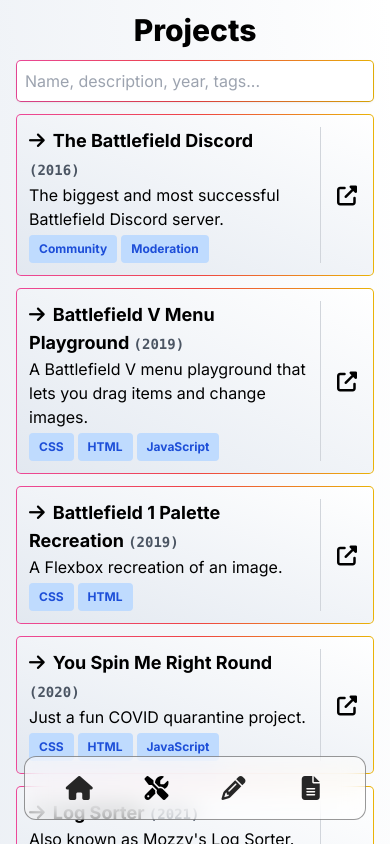
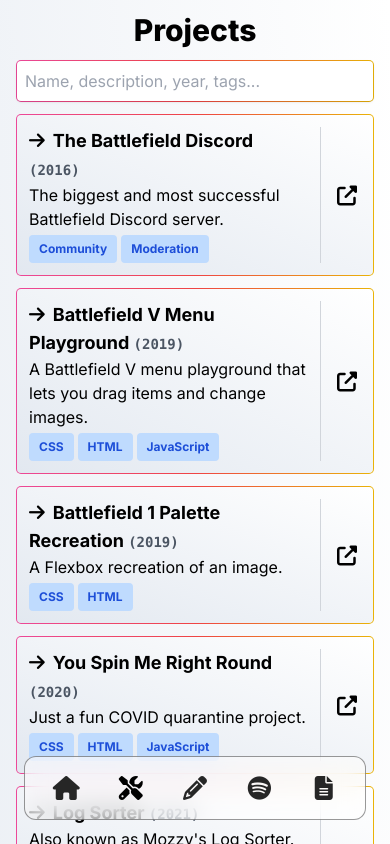
Before and after one commit to leonlarsson/leon-home, a Next.js app: page /projects in a window 390 px wide. Shown: the top 844 px of the page. Built offline with nearby package versions, Linux system fonts and the light colour scheme.

Commit message:
Header: add Music
Adjusts breakpoints.

```diff
--- a/app/(main)/components/Header.tsx
+++ b/app/(main)/components/Header.tsx
@@ -5,7 +5,7 @@
   return (
     <div className="select-none">
       {/* TOP HEADER */}
-      <header className="relative z-50 mb-6 hidden px-6 min-[490px]:block">
+      <header className="relative z-50 mb-6 hidden px-6 min-[535px]:block">
         {/* <GradientBorder rounded="rounded-[13px]" extraClasses="max-w-5xl mx-auto mt-8">
           <div className="flex h-16 items-center justify-between rounded-xl bg-white/80 px-2 dark:bg-[#1e1e1e]/70">REST HERE</div>
         </GradientBorder> */}
@@ -15,10 +15,11 @@
             <HeaderLink content="Home" url="/" />
             <HeaderLink content="Projects" url="/projects" />
             <HeaderLink content="Guestbook" url="/guestbook" />
+            <HeaderLink content="Music" url="/music" />
             <HeaderLink content="Resume" url="/resume" />
           </div>
 
-          <div className="hidden items-center text-2xl min-[640px]:flex [&>*]:px-1">
+          <div className="hidden items-center text-2xl min-[690px]:flex [&>*]:px-1">
             <HeaderLink content={<i className="fa-solid fa-envelope fa-fw" />} url="mailto:leonlarsson8@gmail.com" title="Email" newTab />
             <HeaderLink content={<i className="fa-brands fa-linkedin fa-fw" />} url="https://www.linkedin.com/in/leonlarsson/" title="LinkedIn" newTab />
             <HeaderLink content={<i className="fa-brands fa-x-twitter fa-fw" />} url="https://x.com/MozzyFX" title="X / Twitter" newTab />
@@ -28,12 +29,13 @@
       </header>
 
       {/* BOTTOM OVERLAY HEADER */}
-      <header className="fixed inset-x-0 bottom-0 z-50 block px-6 pb-6 min-[490px]:hidden">
+      <header className="fixed inset-x-0 bottom-0 z-50 block px-6 pb-6 min-[535px]:hidden">
         <div className="flex h-16 rounded-xl border-[1px] border-black/40 bg-white/50 text-xl backdrop-blur-md dark:border-kinda-white/10 dark:bg-[#1e1e1e]/50">
-          <div className="flex w-full justify-evenly text-2xl [&>*]:px-2">
+          <div className="flex w-full justify-evenly text-2xl [&>*]:px-2 max-[275px]:[&>*]:px-0">
             <HeaderLink content={<i className="fa-solid fa-house fa-fw" />} url="/" title="Home" />
             <HeaderLink content={<i className="fa-solid fa-tools fa-fw" />} url="/projects" title="Projects" />
             <HeaderLink content={<i className="fa-solid fa-pencil fa-fw" />} url="/guestbook" title="Guestbook" />
+            <HeaderLink content={<i className="fa-brands fa-spotify fa-fw" />} url="/music" title="Music" />
             <HeaderLink content={<i className="fa-solid fa-file-text fa-fw" />} url="/resume" title="CV/Resume" />
           </div>
         </div>
--- a/app/(main)/layout.tsx
+++ b/app/(main)/layout.tsx
@@ -37,9 +37,9 @@
       <body className={`${inter.className} text-black dark:text-kinda-white`}>
         <NextTopLoader showSpinner={false} color="#0076ff" />
         <Header />
-        {/* Below 490px (no header) width, add bottom margin to accomodate the bottom overlay header. Add relative if issues occur */}
-        {/* Also below 490px width, add some padding to the top */}
-        <div className="container mx-auto px-4 pb-10 text-center transition-all max-[490px]:mb-24 max-[490px]:pt-3">{children}</div>
+        {/* Below 535px (no header) width, add bottom margin to accomodate the bottom overlay header. Add relative if issues occur */}
+        {/* Also below 535px width, add some padding to the top */}
+        <div className="container mx-auto px-4 pb-10 text-center transition-all max-[535px]:mb-24 max-[535px]:pt-3">{children}</div>
       </body>
     </html>
   );
```
